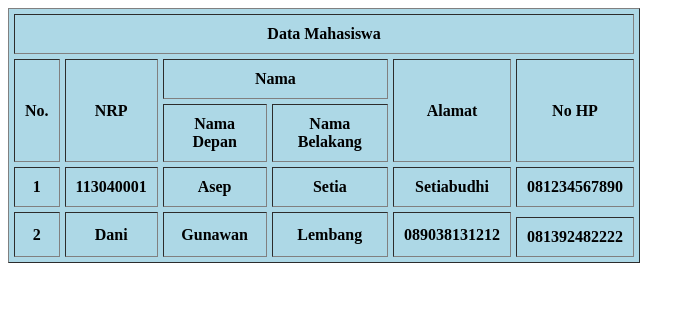
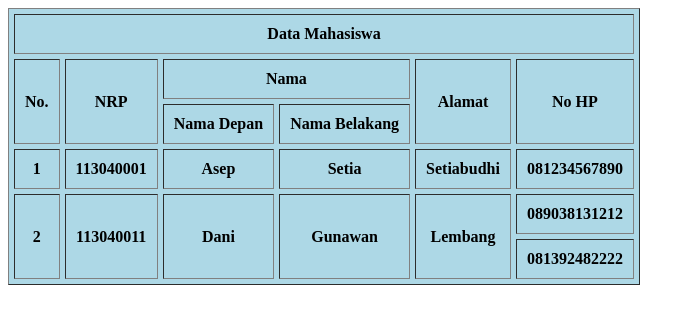
Before and after one commit to kresnasatria/itw2023_233040001, a plain HTML site: page latihan/latihan2/L2a233040001.html in a window 1280 px wide. Shown: the whole page, without its empty margins (0-695 px from the left). Drawn offline with Linux system fonts and the light colour scheme.

Commit message:
Menyelesaikan Latihan 2a

```diff
--- a/latihan/latihan2/L2a233040001.html
+++ b/latihan/latihan2/L2a233040001.html
@@ -35,10 +35,11 @@
         </tr>
         <tr>
             <th rowspan="2">2</th>
+            <th rowspan="2">113040011</th>
             <th rowspan="2">Dani</th>
             <th rowspan="2">Gunawan</th>
             <th rowspan="2">Lembang</th>
-            <th rowspan="2">089038131212</th>
+            <th>089038131212</th>
         </tr>
         <tr>
             <th>081392482222</th>
```
